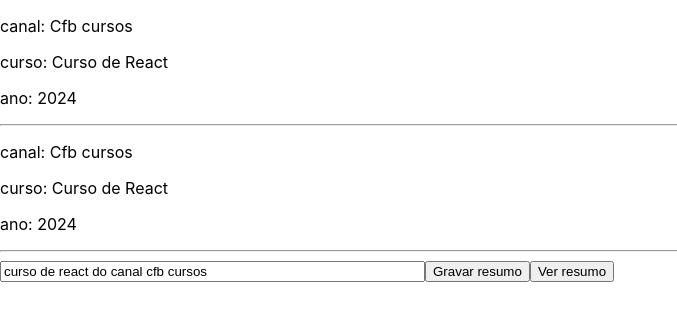
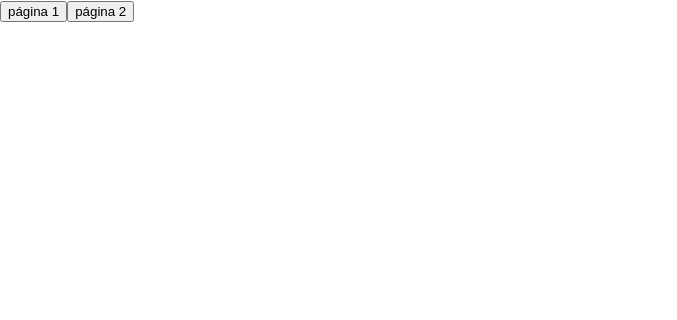
Before and after one commit to renatogomesf/ReactJS, a React (Create React App) app in the folder curso-de-react/: page / in a window 1280 px wide. Shown: the top 320 px of the page, without its empty margins (0-677 px from the left). Built offline with nearby package versions, Linux system fonts and the light colour scheme.

Commit message:
feita aula 28

```diff
--- /dev/null
+++ b/curso-de-react/src/AULAS/aula28/NavEntreTelas.js
@@ -0,0 +1,46 @@
+import React,{useState,useEffect} from "react";
+import Pagina1 from "../../componentes/Pagina1";
+import Pagina2 from "../../componentes/Pagina2";
+
+export default function NavEntreTelas() {
+
+    const [pagina,setPagina] = useState(0)
+
+    useEffect(
+        ()=>{
+            const url = window.location.href
+            const res = url.split('?')
+
+            setPagina(res[1])
+        }
+    )
+
+    const LinksPaginas=(p)=>{
+        if(p==1){
+            window.open('http://localhost:3000?1','_self')
+        }else if(p==2){
+            window.open('http://localhost:3000?2','_self')
+        }
+    }
+
+    const retornarPagina=()=>{
+        if(pagina==1){
+            return <Pagina1></Pagina1>
+        }else if(pagina==2){
+            return <Pagina2></Pagina2>
+        }else{
+            return (
+                <div>
+                    <button onClick={()=>LinksPaginas(1)}>página 1</button>
+                    <button onClick={()=>LinksPaginas(2)}>página 2</button>
+                </div>
+            )
+        }
+    }
+
+    return (
+        <>
+            {retornarPagina()}
+        </>
+    )
+}
--- a/curso-de-react/src/App.js
+++ b/curso-de-react/src/App.js
@@ -1,6 +1,6 @@
 import React from 'react'
 
-import VariaveisGlobais from './AULAS/aula27/VariaveisGlobais'
+import NavEntreTelas from './AULAS/aula28/NavEntreTelas'
 
 // quando a CSS é importada no arquivo principal, não precisa importar de novo nos componentens.
 import './App.css'
@@ -11,7 +11,7 @@
   return (
     <div className="App">
 
-        <VariaveisGlobais></VariaveisGlobais>
+        <NavEntreTelas></NavEntreTelas>
 
     </div>
   );
--- /dev/null
+++ b/curso-de-react/src/componentes/Pagina1.js
@@ -0,0 +1,10 @@
+import React from "react";
+
+export default function Pagina1 () {
+    return (
+        <>
+            <h1>página 1</h1>
+            <h3>curso de react</h3>
+        </>
+    )
+}
--- /dev/null
+++ b/curso-de-react/src/componentes/Pagina2.js
@@ -0,0 +1,10 @@
+import React from "react";
+
+export default function Pagina2() {
+    return (
+        <>
+            <h1>página 2</h1>
+            <h3>cfb cursos</h3>
+        </>
+    )
+}
```
